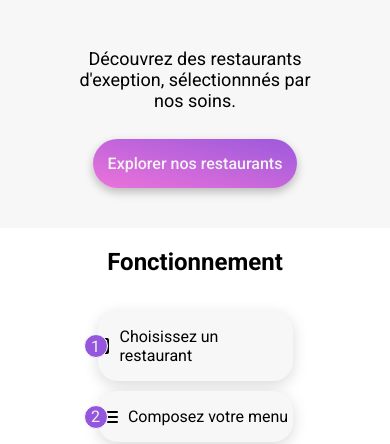
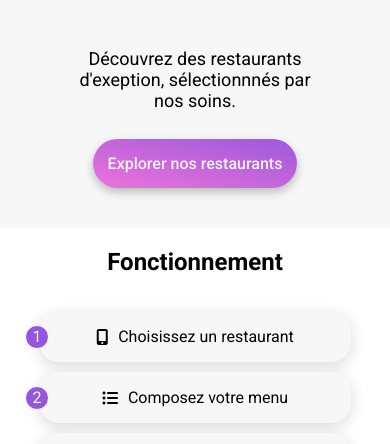
Before and after one commit to Charlesd2021/charlesd2021.github.io, a plain HTML site: page index.html in a window 390 px wide. Shown: the part 365-809 px from the top of the page. Drawn offline with Linux system fonts and the light colour scheme; a web font is replaced by a local one.

Commit message:
responsive correction, section fonctionnement

```diff
--- a/style/style.scss
+++ b/style/style.scss
@@ -277,7 +277,7 @@ header {
 
 .section-fonctionnement__grp1 {
     position: relative;
-    width: 50%;
+    width: 80%;
     display: flex;
     align-items: center;
     justify-content: center;
@@ -286,6 +286,9 @@ header {
     box-shadow: 0px 4px 15px rgba(0, 0, 0, 0.15);
     gap: 10px;
 
+    @media screen and (min-width: 500px) {
+        width: 60%;
+    }
     @media screen and (min-width: 768px) {
         width: 25%;
         max-width: 320px;
```
Also changed, not shown: assets/style.css, 1 other file.
